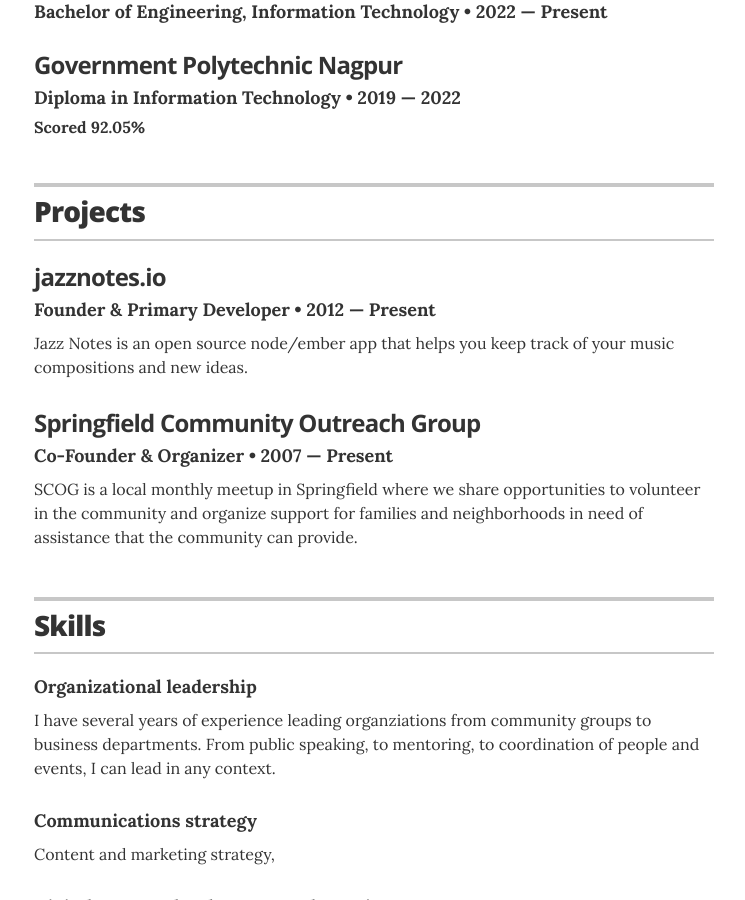
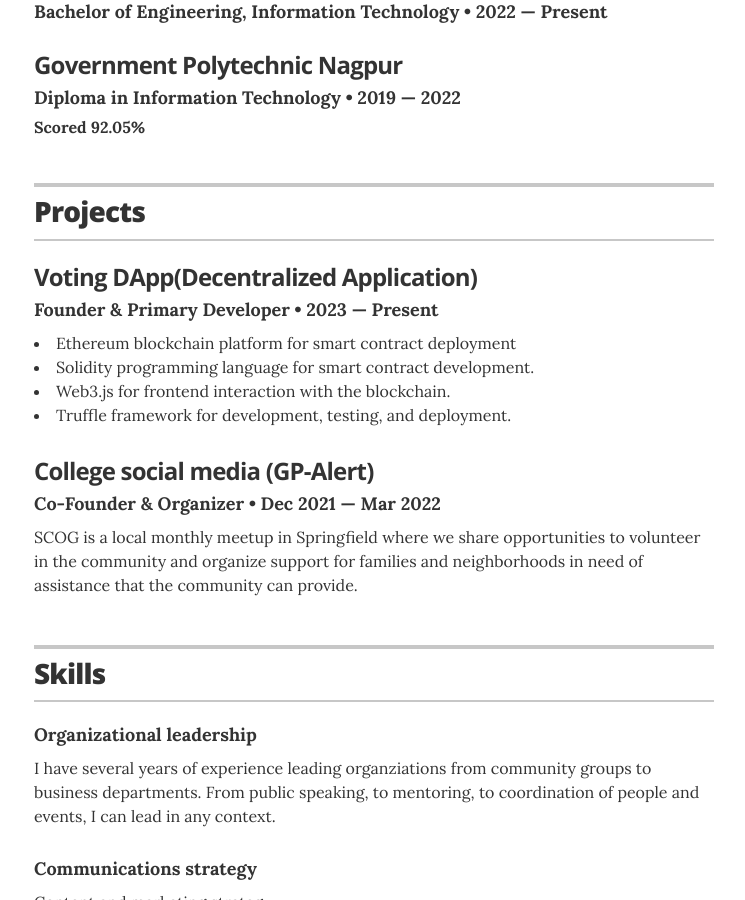
Before and after one commit to anikethate7/resume, a Jekyll site: the page built from index.html, in a window 1280 px wide and 900 px high, scrolled down 979 px. Shown: the whole window, without its empty margins (266-1011 px from the left). Built offline with Jekyll 4.4.1, drawn with Linux system fonts in a browser that asks for light colours.

Commit message:
Update projects.yml

```diff
--- a/_data/projects.yml
+++ b/_data/projects.yml
@@ -2,15 +2,15 @@
 # uncomment the urls if you wish to display them, and add your own URL
 
 # jazznotes.io
-- project: jazznotes.io
+- project: Voting DApp(Decentralized Application)
   role: Founder & Primary Developer
-  duration: 2012 &mdash; Present
+  duration: 2023 &mdash; Present
   # url: "#"
-  description: Jazz Notes is an open source node/ember app that helps you keep track of your music compositions and new ideas.
+  description: <li>Ethereum blockchain platform for smart contract deployment</li><li>Solidity programming language for smart contract development.</li><li>Web3.js for frontend interaction with the blockchain.</li><li>Truffle framework for development, testing, and deployment.</li>
 
 # Springfield Community Outreach Group
-- project: Springfield Community Outreach Group
+- project:  College social media (GP-Alert)
   role: Co-Founder & Organizer
-  duration: 2007 &mdash; Present
+  duration: Dec 2021 &mdash; Mar 2022
   # url: "#"
   description: SCOG is a local monthly meetup in Springfield where we share opportunities to volunteer in the community and organize support for families and neighborhoods in need of assistance that the community can provide.
```
